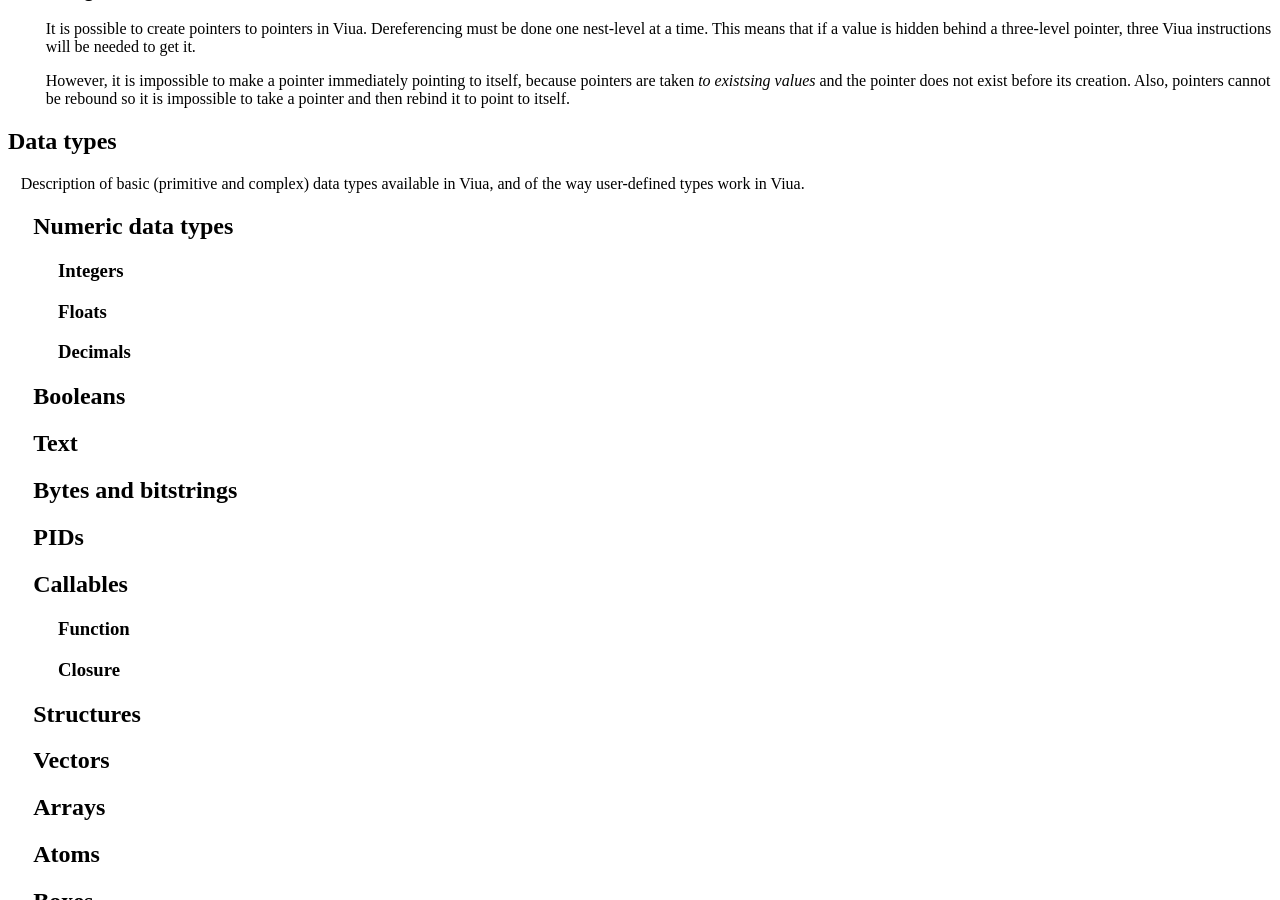
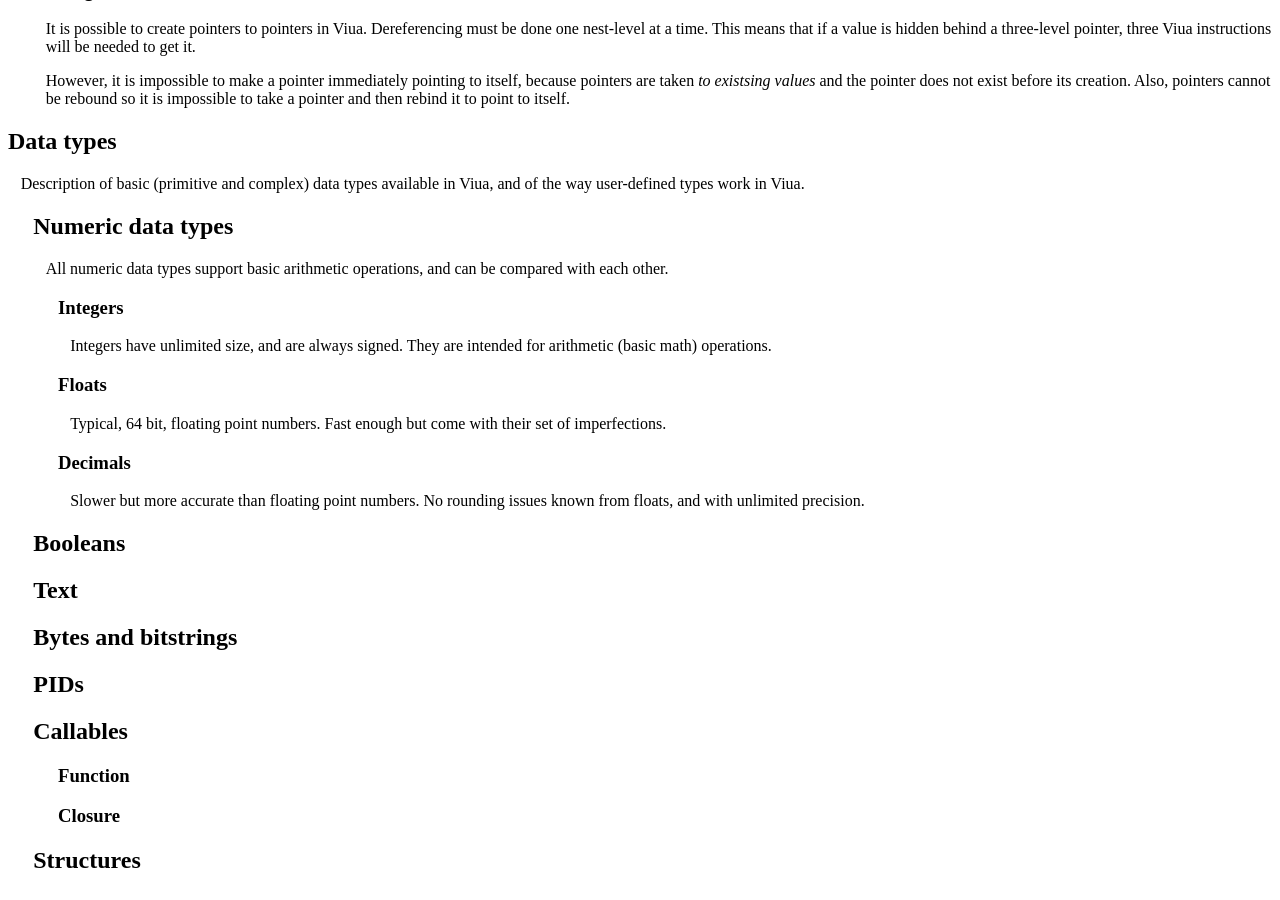
Before and after one commit to marekjm/docs.viuavm.org, a Jekyll site: the page built from model.html, in a window 1280 px wide and 900 px high, scrolled down 6605 px. Built offline with Jekyll 4.4.1, drawn with Linux system fonts in a browser that asks for light colours.

Commit message:
Numeric data types

```diff
--- a/model.html
+++ b/model.html
@@ -698,16 +698,36 @@ closure %1 foo/0
     <section>
         <h2> Numeric data types </h2>
 
+        <p>
+            All numeric data types support basic arithmetic operations, and
+            can be compared with each other.
+        </p>
+
         <section>
             <h3> Integers </h3>
+
+            <p>
+                Integers have unlimited size, and are always signed.
+                They are intended for arithmetic (basic math) operations.
+            </p>
         </section>
 
         <section>
             <h3> Floats </h3>
+
+            <p>
+                Typical, 64 bit, floating point numbers.
+                Fast enough but come with their set of imperfections.
+            </p>
         </section>
 
         <section>
             <h3> Decimals </h3>
+
+            <p>
+                Slower but more accurate than floating point numbers.
+                No rounding issues known from floats, and with unlimited precision.
+            </p>
         </section>
     </section>
 
```
